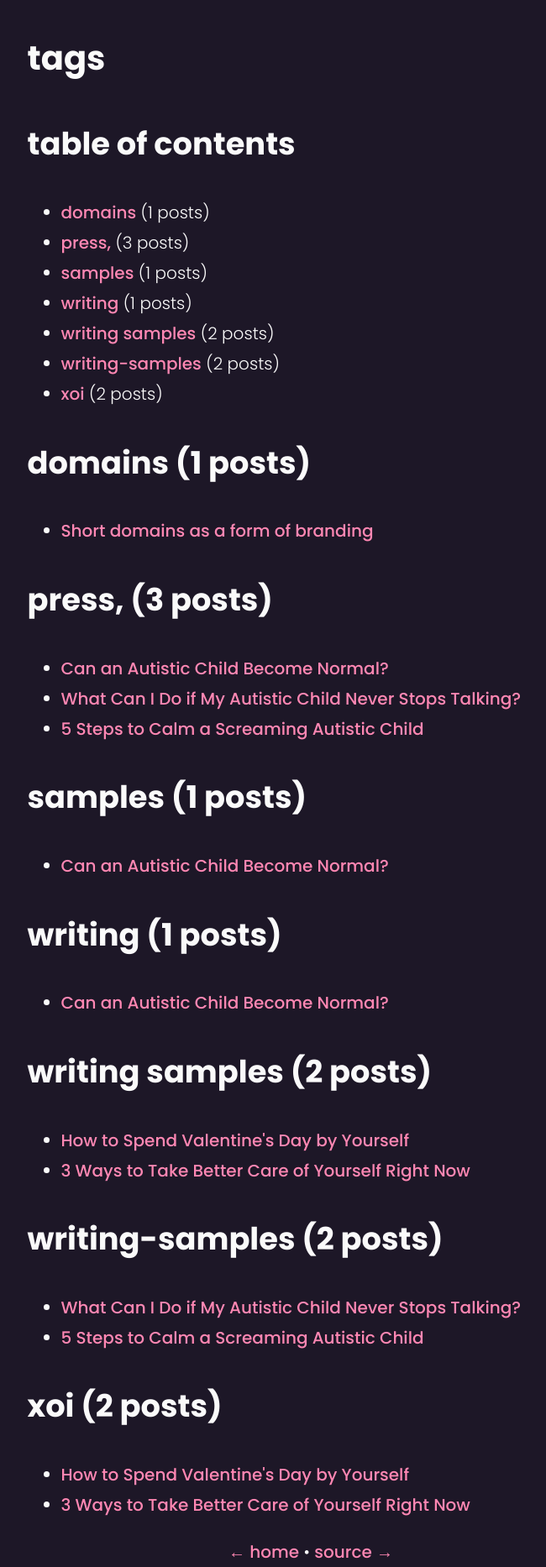
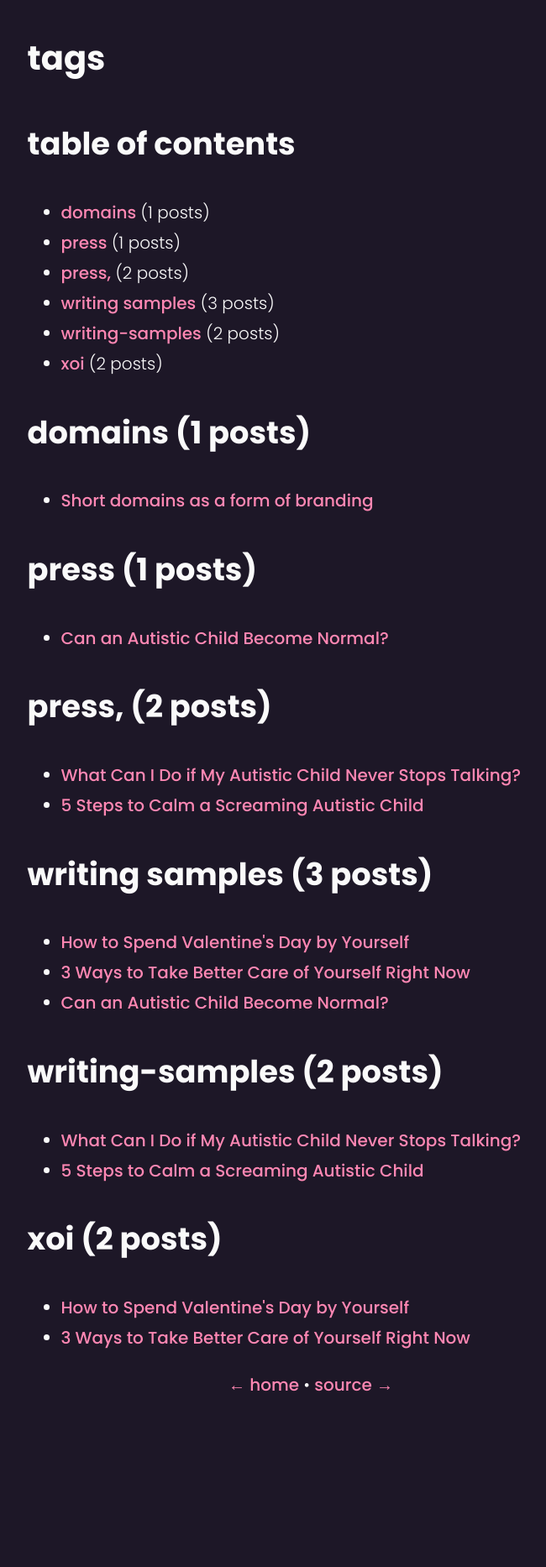
Before and after one commit to autisticjane/autisticjane.github.io, a Jekyll site: the page built from tags.html, in a window 1280 px wide. Shown: the whole page at 84% size, without its empty margins (270-920 px from the left). Built offline with Jekyll 4.4.1, drawn with Linux system fonts in a browser that asks for light colours; after the commit the page ends 1667 px from its top, so only the background shows below that.

Commit message:
changed tag format

```diff
--- a/_posts/2022-04-15-autistic-normal-child.html
+++ b/_posts/2022-04-15-autistic-normal-child.html
@@ -3,7 +3,9 @@ layout: post
 date: '2022-04-15'
 title: Can an Autistic Child Become Normal?
 subtitle: What even is normal, anyway?
-tags: press, writing samples
+tags:
+- press
+- writing samples
 ---
 
 If you are not automatically redirected, please <a href="https://childresidentialtreatment.com/autistic-child-normal/">click this link</a>.
```
